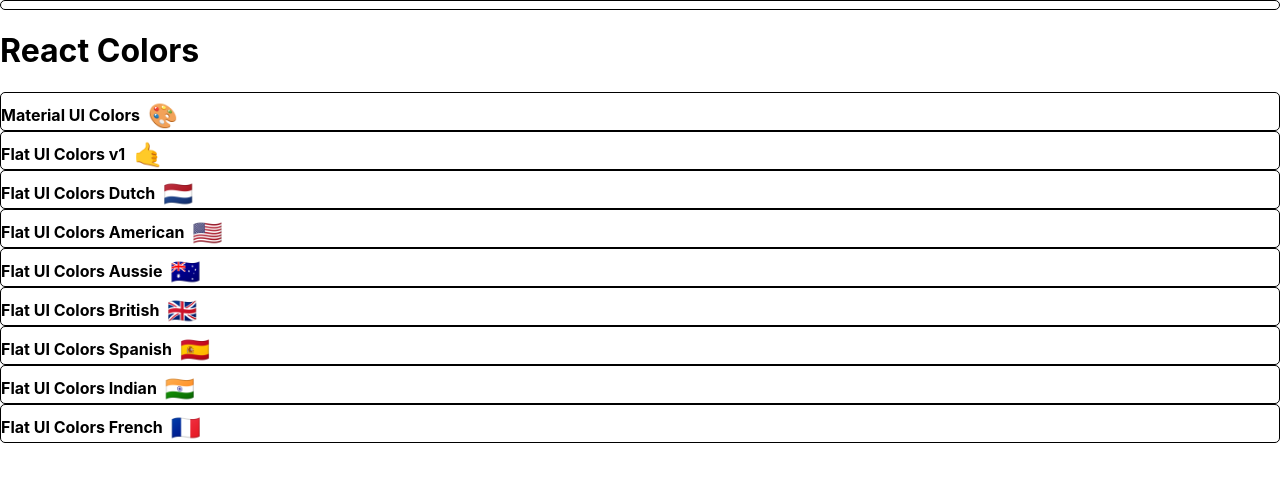
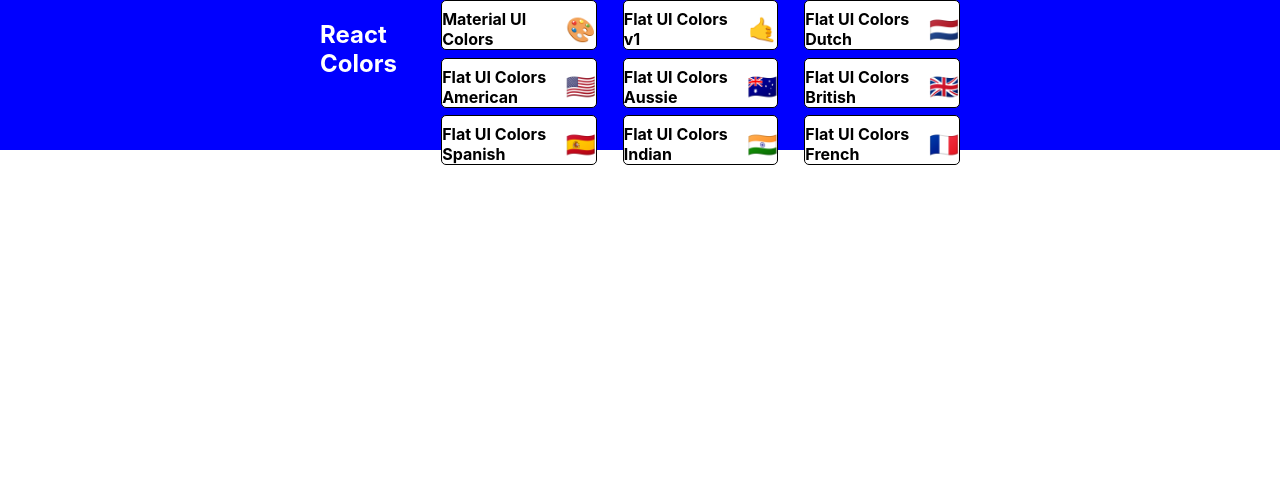
Before and after one commit to justingarcianm/colorapp, a React (Create React App) app: page / in a window 1280 px wide. Shown: the top 482 px of the page. Built offline with nearby package versions, Linux system fonts and the light colour scheme.

Commit message:
Start styling PaletteList withStyles

```diff
--- a/src/PaletteList.js
+++ b/src/PaletteList.js
@@ -1,20 +1,56 @@
 import React, { Component } from 'react'
 import MiniPalette  from './MiniPalette'
 import { Link } from 'react-router-dom'
+import { withStyles } from '@material-ui/styles';
+
+const styles = {
+    root: {
+        backgroundColor: "blue",
+        height: '100%',
+        display:'flex',
+        alignItems: 'flex-start',
+        justifyContent:'center'
+    },
+    container: {
+        width:'50%',
+        display:'flex',
+        alignItems:'flex-start',
+        flexDirecton:'column',
+        fllexWrap:'wrap'
+    },
+    nav: {
+        display:'flex',
+        wifth:'100%',
+        justifyContent:'space-between',
+        color:'white'
+    },
+    palettes: {
+        boxSizing:'border-box',
+        width:'100%',
+        display:'grid',
+        gridTemplateColumns: 'repeat(3, 30%)',
+        gridGap: "5%"
+    }
+}
 
 export class PaletteList extends Component {
     render() {
-        const { palettes } = this.props
+        const { palettes, classes } = this.props
         return (
-            <div>
-                <MiniPalette />
-                <h1>React Colors</h1>
-                {palettes.map( palette => (
+            <div className={classes.root}>
+               <div className={classes.container}>
+                   <nav className={classes.nav}>
+                   <h1>React Colors</h1>
+                   </nav>
+                   <div className={classes.palettes}>
+                   {palettes.map( palette => (
                     <MiniPalette {...palette}/>
                 ))}
+                   </div>
+               </div>
             </div>
         )
     }
 }
 
-export default PaletteList
+export default withStyles(styles)(PaletteList)
```
